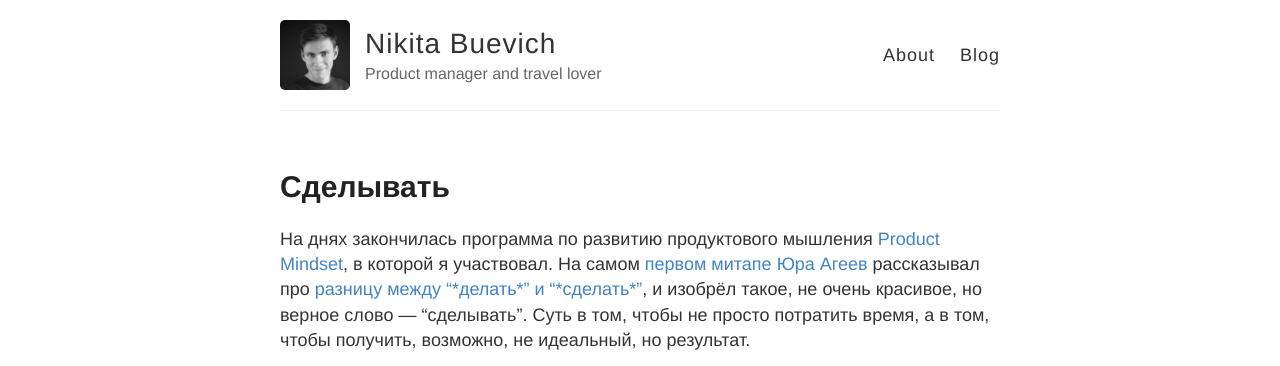
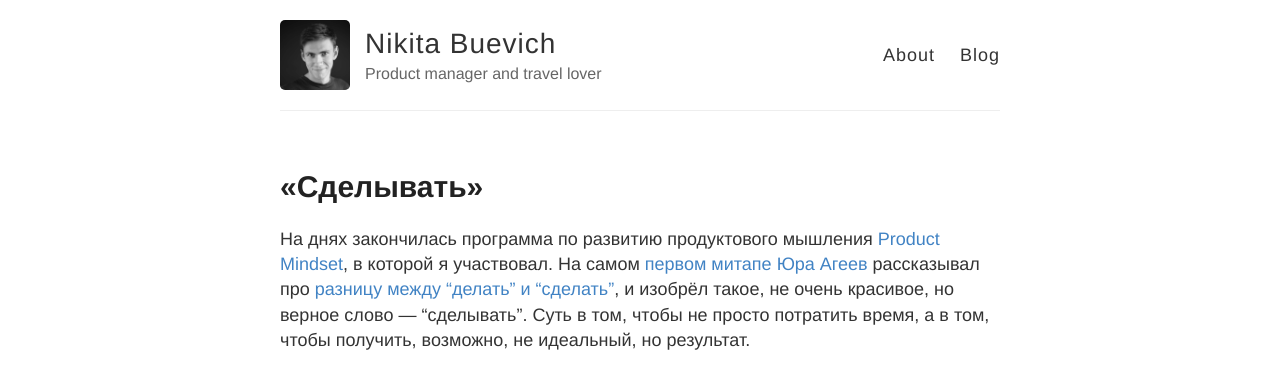
Before and after one commit to sombro/nbuevich.com, a Jekyll site: the page built from blog/_posts/2019-4-12-sdelyvat.md, in a window 1280 px wide. Shown: the top 366 px of the page. Built offline with Jekyll 4.4.1, drawn with Linux system fonts in a browser that asks for light colours.

```diff
--- a/blog/_posts/2019-4-12-Sdelyvat.md
+++ b/blog/_posts/2019-4-12-sdelyvat.md
@@ -1,11 +1,11 @@
 ---
 layout: post
-title: "Сделывать"
+title: "«Сделывать»"
 categories: [business]
 tags: [business, lifestyle, time_management]
 ---
 
-На днях закончилась программа по развитию продуктового мышления [Product Mindset](https://productsense.io/mindset), в которой я участвовал. На самом [первом митапе](https://youtu.be/eQ_VcSg3V7k) [Юра Агеев](https://www.facebook.com/ageev.yuri) рассказывал про [разницу между “\*делать\*” и “\*сделать\*”](https://bureau.ru/bb/soviet/20160121/), и изобрёл такое, не очень красивое, но верное слово — “сделывать”. Суть в том, чтобы не просто потратить время, а в том, чтобы получить, возможно, не идеальный, но результат.
+На днях закончилась программа по развитию продуктового мышления [Product Mindset](https://productsense.io/mindset), в которой я участвовал. На самом [первом митапе](https://youtu.be/eQ_VcSg3V7k) [Юра Агеев](https://www.facebook.com/ageev.yuri) рассказывал про [разницу между “делать” и “сделать”](https://bureau.ru/bb/soviet/20160121/), и изобрёл такое, не очень красивое, но верное слово — “сделывать”. Суть в том, чтобы не просто потратить время, а в том, чтобы получить, возможно, не идеальный, но результат.
 
 ![Puzzle](/static/blog/20190412/puzzle.jpg)
 <!--more-->
```
